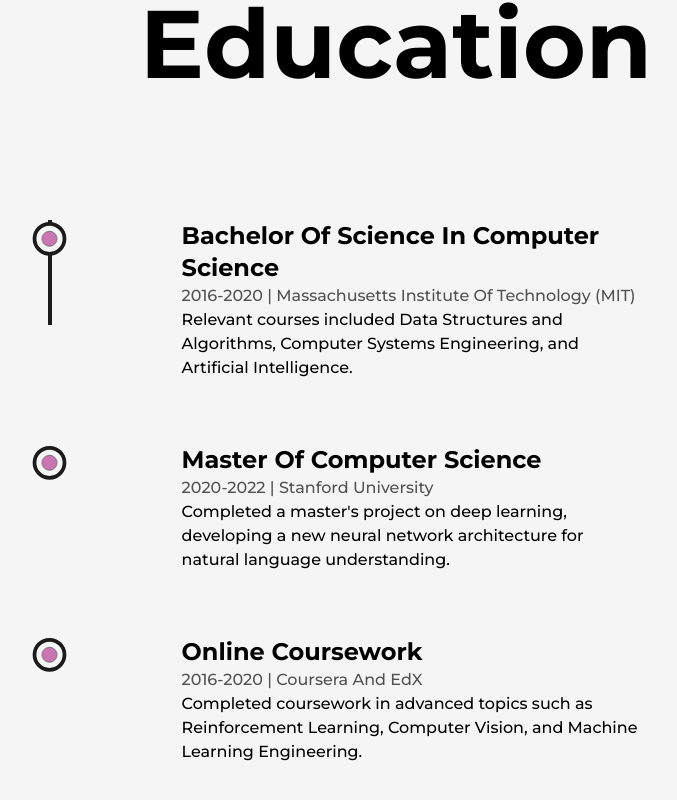
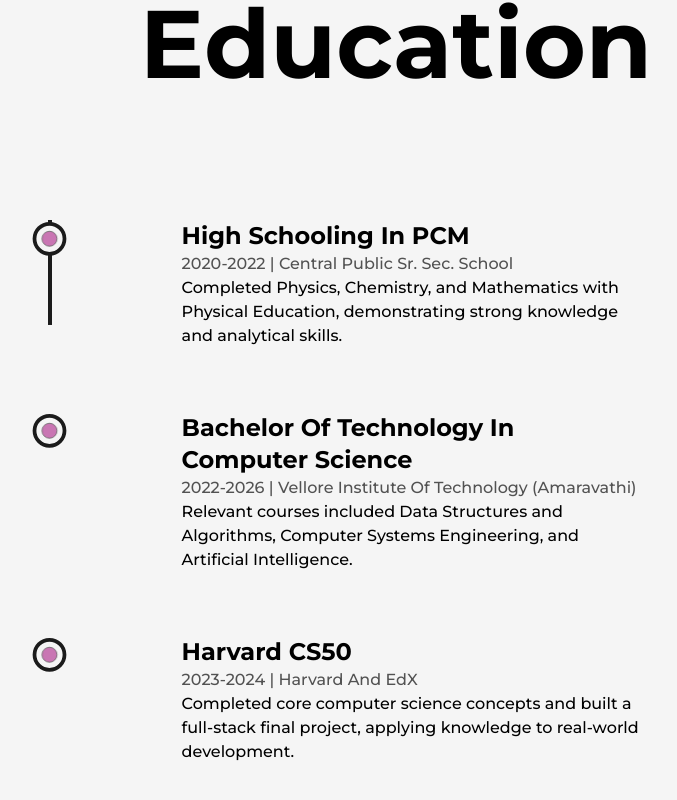
Before and after one commit to sujalkalra/sujalnextweb, a Next.js app: page /about in a window 1280 px wide. Shown: the part 3799-4599 px from the top of the page, without its empty margins (244-921 px from the left). Built offline with nearby package versions, Linux system fonts and the light colour scheme.

Commit message:
Update Education.js

```diff
--- a/src/components/Education.js
+++ b/src/components/Education.js
@@ -37,22 +37,22 @@ const Education = () => {
             <motion.div style={{scaleY: scrollYProgress}} className='absolute left-9 top-0 w-[4px] h-full bg-dark origin-top dark:bg-light md:w-[2px] md:left-[30px] xs:left-[20px]'/>
                 <ul className="w-full flex flex-col items-start justify-between ml-4 xs:ml-2">
                     <Details
-                        type="Bachelor Of Science In Computer Science"
-                        time="2016-2020"
-                        place="Massachusetts Institute Of Technology (MIT)"
+                        type="high schooling in PCM"
+                        time="2020-2022"
+                        place="Central Public Sr. Sec. School"
+                        info="Completed Physics, Chemistry, and Mathematics with Physical Education, demonstrating strong knowledge and analytical skills."
+                    />
+                    <Details
+                        type="Bachelor Of Technology In Computer Science"
+                        time="2022-2026"
+                        place="Vellore Institute of Technology (Amaravathi)"
                         info="Relevant courses included Data Structures and Algorithms, Computer Systems Engineering, and Artificial Intelligence."
                     />
                     <Details
-                        type="Master Of Computer Science"
-                        time="2020-2022"
-                        place="Stanford University"
-                        info="Completed a master's project on deep learning, developing a new neural network architecture for natural language understanding."
-                    />
-                    <Details
-                        type="Online Coursework"
-                        time="2016-2020"
-                        place="Coursera And EdX"
-                        info="Completed coursework in advanced topics such as Reinforcement Learning, Computer Vision, and Machine Learning Engineering."
+                        type="Harvard CS50"
+                        time="2023-2024"
+                        place="Harvard And EdX"
+                        info="Completed core computer science concepts and built a full-stack final project, applying knowledge to real-world development."
                     />
                 </ul>
             </div>
```
